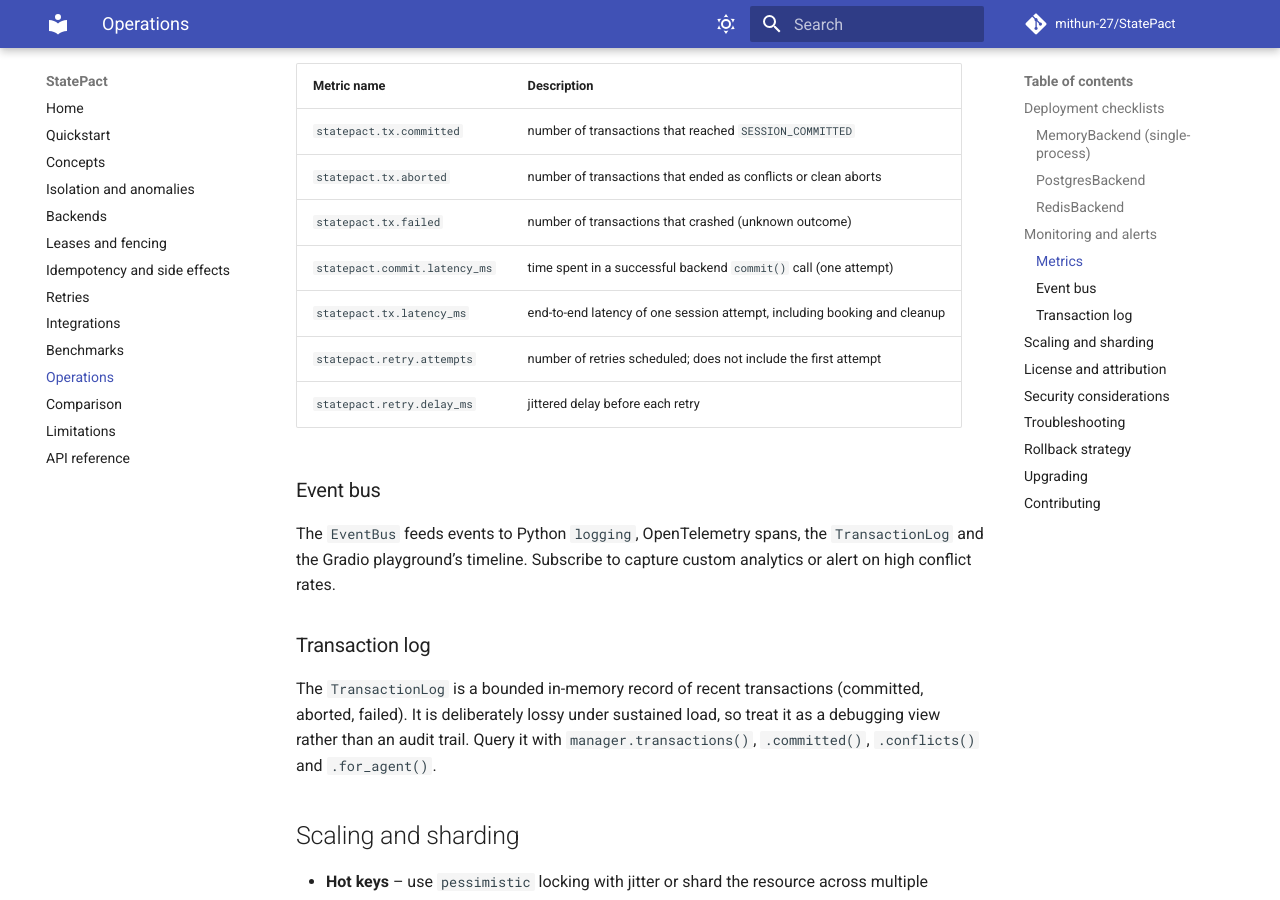
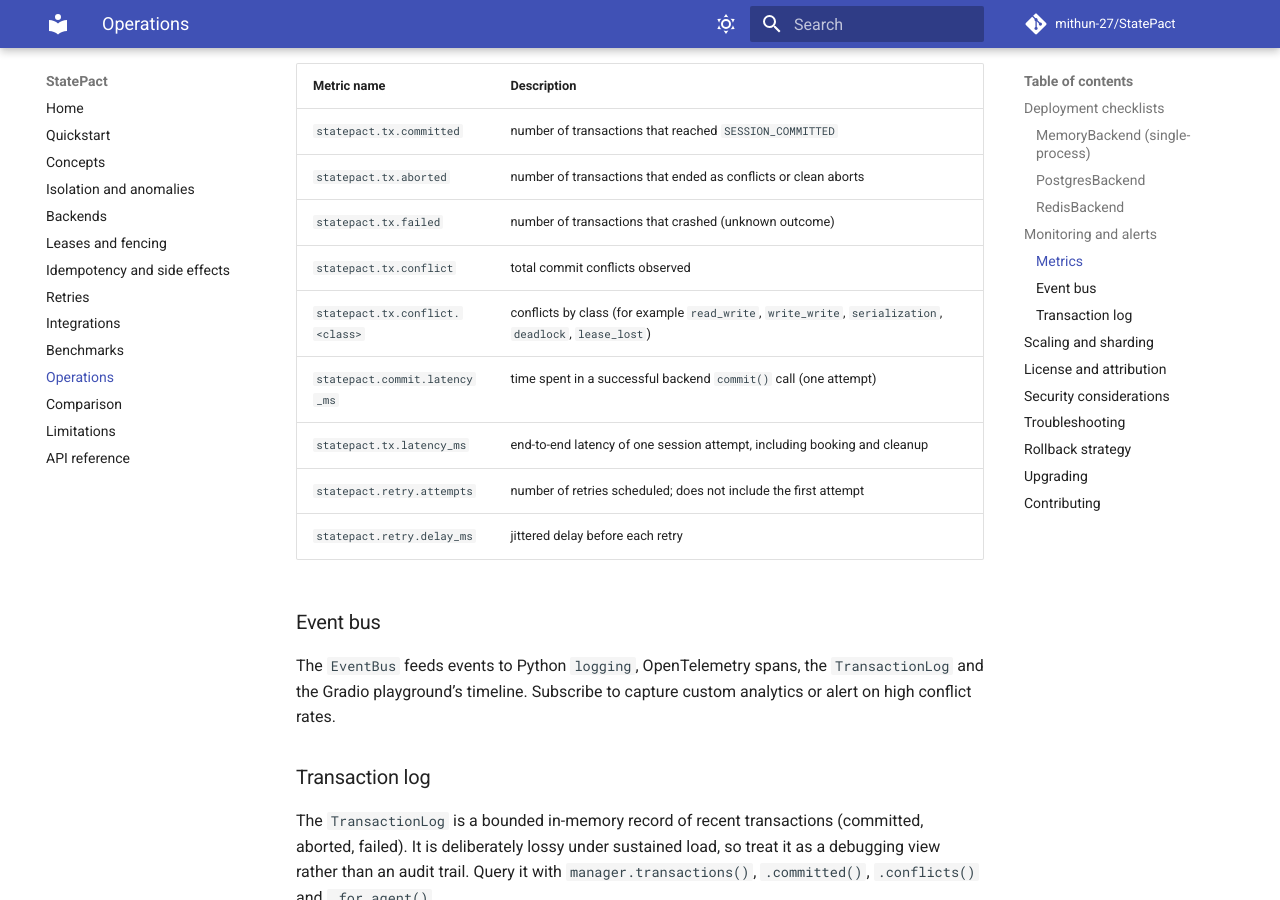
Before and after one commit to mithun-27/StatePact, an MkDocs documentation site: the page built from docs/operations.md, in a window 1280 px wide and 900 px high, scrolled down 1740 px. Built offline with MkDocs 1.6.1 and Material for MkDocs 9.7.7, drawn with Linux system fonts in a browser that asks for light colours; comment, search, counter and statistics services are not loaded.

Commit message:
Document per-class conflict metrics in operations guide
Add statepact.tx.conflict and statepact.tx.conflict.<class> to the metrics table for operators.

```diff
--- a/docs/operations.md
+++ b/docs/operations.md
@@ -43,6 +43,8 @@ The `Metrics` class tracks counters, gauges and histograms. Export them via Prom
 | `statepact.tx.committed` | number of transactions that reached `SESSION_COMMITTED` |
 | `statepact.tx.aborted` | number of transactions that ended as conflicts or clean aborts |
 | `statepact.tx.failed` | number of transactions that crashed (unknown outcome) |
+| `statepact.tx.conflict` | total commit conflicts observed |
+| `statepact.tx.conflict.<class>` | conflicts by class (for example `read_write`, `write_write`, `serialization`, `deadlock`, `lease_lost`) |
 | `statepact.commit.latency_ms` | time spent in a successful backend `commit()` call (one attempt) |
 | `statepact.tx.latency_ms` | end-to-end latency of one session attempt, including booking and cleanup |
 | `statepact.retry.attempts` | number of retries scheduled; does not include the first attempt |
```
